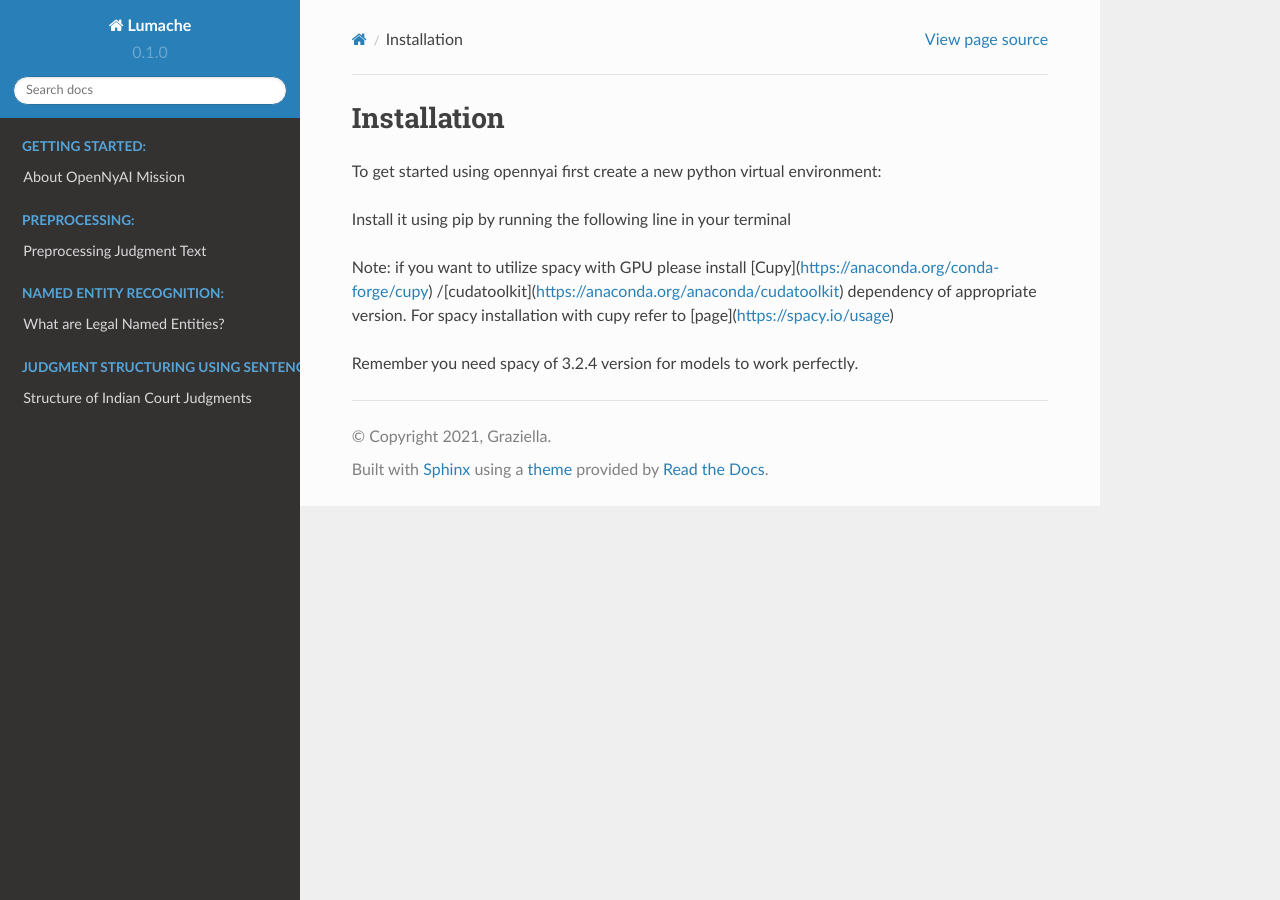
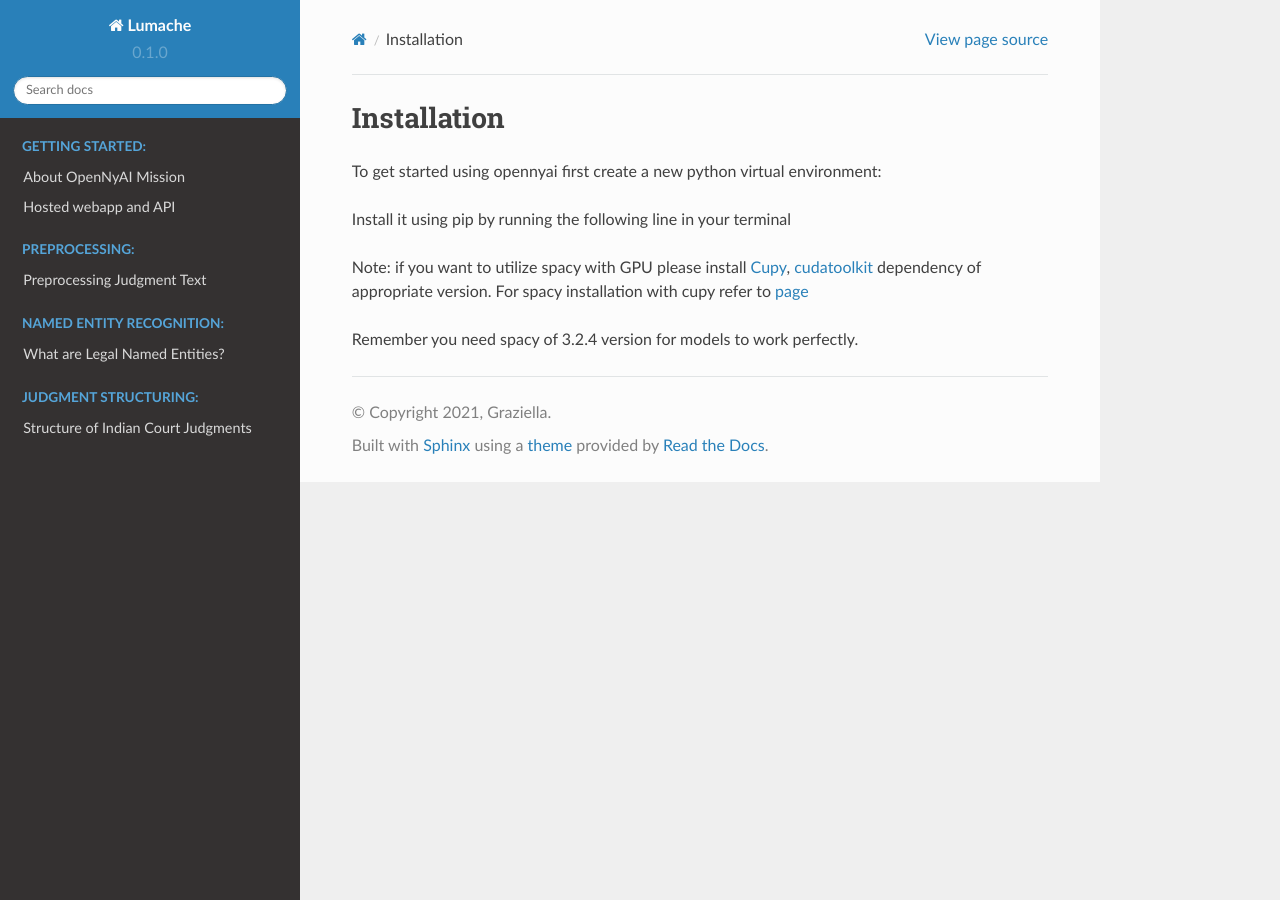
Before and after one commit to OpenNyAI/Opennyai, a Sphinx documentation site: the page built from docs/source/getting_started/Installation.rst, in a window 1280 px wide. Built offline with Sphinx 7.4.7 and the Read the Docs theme 2.0.0, drawn with Linux system fonts in a browser that asks for light colours; pages that are not in the unit, such as notebooks, are missing from menus.

Commit message:
updated readthedocs files

```diff
--- a/docs/source/getting_started/Installation.rst
+++ b/docs/source/getting_started/Installation.rst
@@ -12,8 +12,8 @@ Install it using pip by running the following line in your terminal
 .. code-block::
     pip install opennyai
 
-Note: if you want to utilize spacy with GPU please install [Cupy](https://anaconda.org/conda-forge/cupy)
-/[cudatoolkit](https://anaconda.org/anaconda/cudatoolkit) dependency of appropriate version. For spacy installation with
-cupy refer to [page](https://spacy.io/usage)
+Note: if you want to utilize spacy with GPU please install `Cupy <https://anaconda.org/conda-forge/cupy>`_,
+`cudatoolkit <https://anaconda.org/anaconda/cudatoolkit>`_ dependency of appropriate version. For spacy installation with
+cupy refer to `page <https://spacy.io/usage>`_
 
 Remember you need spacy of 3.2.4 version for models to work perfectly.
--- a/docs/source/getting_started/hosted_webapp_api.rst
+++ b/docs/source/getting_started/hosted_webapp_api.rst
@@ -0,0 +1,2 @@
+Hosted webapp and API
+======================
--- a/docs/source/index.rst
+++ b/docs/source/index.rst
@@ -28,7 +25,7 @@ Contents
 
 .. toctree::
    :maxdepth: 1
-   :caption: Judgment Structuring using Sentence Rhetorical Roles:
+   :caption: Judgment Structuring:
 
    rr/rr_structure
 
```
Also changed, not shown: other parts of docs/source/index.rst (+0 -3 lines).
